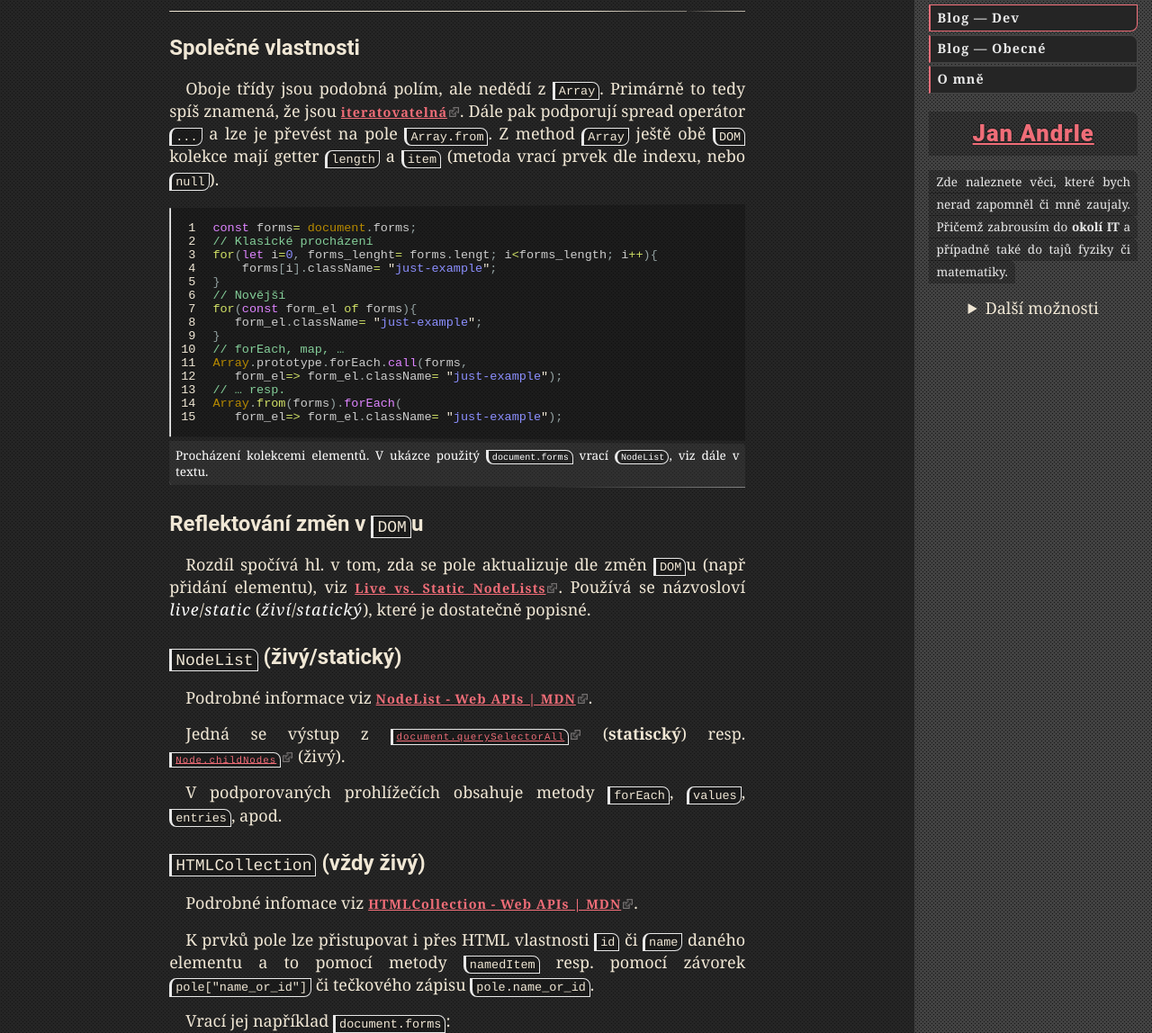
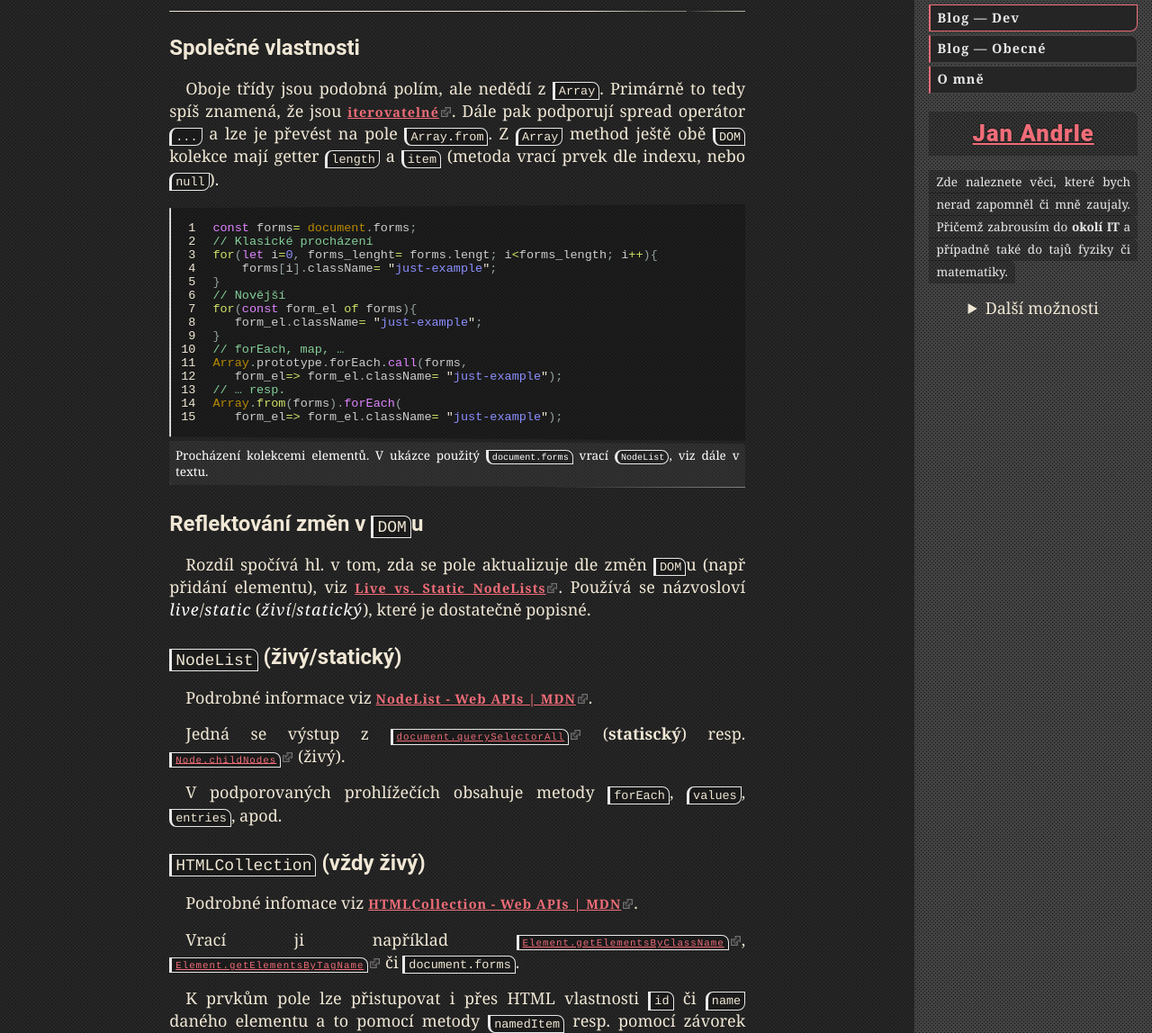
Before and after one commit to jaandrle/jaandrle.github.io, a Jekyll site: the page built from _posts/2020/2020-10-12-postrehy-ke-kolekcim-dom-elementu.md, in a window 1280 px wide and 1400 px high, cut to the strip 252-1400 px from the top of the window. Shown: the whole strip at 90% size. Built offline with Jekyll 4.4.1, drawn with Linux system fonts in a browser that asks for light colours.

Commit message:
Update 2020-10-12-postrehy-ke-kolekcim-dom-elementu.md

````diff
--- a/_posts/2020/2020-10-12-postrehy-ke-kolekcim-dom-elementu.md
+++ b/_posts/2020/2020-10-12-postrehy-ke-kolekcim-dom-elementu.md
@@ -11,7 +11,7 @@ excerpt_separator: <!--more-->
 <!--more-->
 
 ## Společné vlastnosti
-Oboje třídy jsou podobná polím, ale nedědí z `Array`. Primárně to tedy spíš znamená, že jsou [iteratovatelná](https://developer.mozilla.org/en-US/docs/Web/JavaScript/Reference/Iteration_protocols "Dokumentace na MDN"). Dále pak podporují spread operátor `...` a lze je převést na pole `Array.from`. Z method `Array` ještě obě `DOM` kolekce mají getter `length` a `item` (metoda vrací prvek dle indexu, nebo `null`).
+Oboje třídy jsou podobná polím, ale nedědí z `Array`. Primárně to tedy spíš znamená, že jsou [iterovatelné](https://developer.mozilla.org/en-US/docs/Web/JavaScript/Reference/Iteration_protocols "Dokumentace na MDN k 'Iteration protocol'"). Dále pak podporují spread operátor `...` a lze je převést na pole `Array.from`. Z `Array` method ještě obě `DOM` kolekce mají getter `length` a `item` (metoda vrací prvek dle indexu, nebo `null`).
 
 {% include code.html caption="Procházení kolekcemi elementů. V ukázce použitý `document.forms` vrací `NodeList`, viz dále v textu." code='
 ```JavaScript
@@ -46,9 +46,10 @@ V podporovaných prohlížečích obsahuje metody `forEach`, `values`, `entries`
 ## `HTMLCollection` (vždy živý)
 Podrobné infomace viz [HTMLCollection - Web APIs | MDN](https://developer.mozilla.org/en-US/docs/Web/API/HTMLCollection).
 
-K prvků pole lze přistupovat i přes HTML vlastnosti `id` či `name` daného elementu a to pomocí metody `namedItem` resp. pomocí závorek `pole["name_or_id"]` či tečkového zápisu `pole.name_or_id`.
+Vrací ji například [`Element.getElementsByClassName`](https://developer.mozilla.org/en-US/docs/Web/API/Element/getElementsByClassName), [`Element.getElementsByTagName`](https://developer.mozilla.org/en-US/docs/Web/API/Element/getElementsByTagName) či `document.forms`.
 
-Vrací jej například `document.forms`:
+K prvkům pole lze přistupovat i přes HTML vlastnosti `id` či `name` daného elementu a to pomocí metody `namedItem` resp. pomocí závorek `pole["name_or_id"]` či tečkového zápisu `pole.name_or_id`.
+
 {% include code.html caption="Využití přístupu k elementům `HTMLCollection` přes `name`." code='
 ```JavaScript
 // pro <form name="login"><input name="login_email" type="email"/></form>
````
